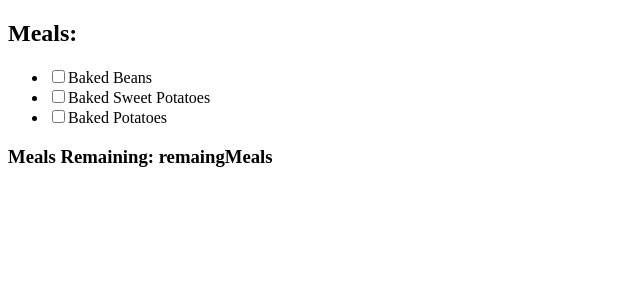
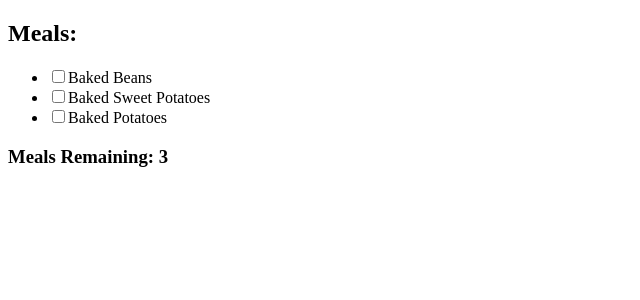
Before and after one commit to krishnaswgithub/Meal-Tracking-App---React-Context-Limitations-Building-Using-a-Custom-Context---za1wusk2ja3g, a React app: page / in a window 1280 px wide. Shown: the top 300 px of the page, without its empty margins (0-640 px from the left). Built offline with nearby package versions, Linux system fonts and the light colour scheme.

Commit message:
Update Counter.js

```diff
--- a/src/components/Counter.js
+++ b/src/components/Counter.js
@@ -1,12 +1,28 @@
-import React from "react";
+// import React from "react";
+
+// const Counter = () => {
+
+//     return (
+//         <div>
+//             <h3>Meals Remaining: remaingMeals</h3>
+//         </div>
+//     )
+// }
+
+// export default Counter;
+
+import React, { useContext } from 'react';
+import { MealsContext } from './MealsProvider';
 
 const Counter = () => {
+  const { meals } = useContext(MealsContext);
+  const remainingMeals = meals.filter(meal => !meal.ticked);
 
-    return (
-        <div>
-            <h3>Meals Remaining: remaingMeals</h3>
-        </div>
-    )
-}
+  return (
+    <div>
+      <h3>Meals Remaining: {remainingMeals.length}</h3>
+    </div>
+  );
+};
 
 export default Counter;
```
